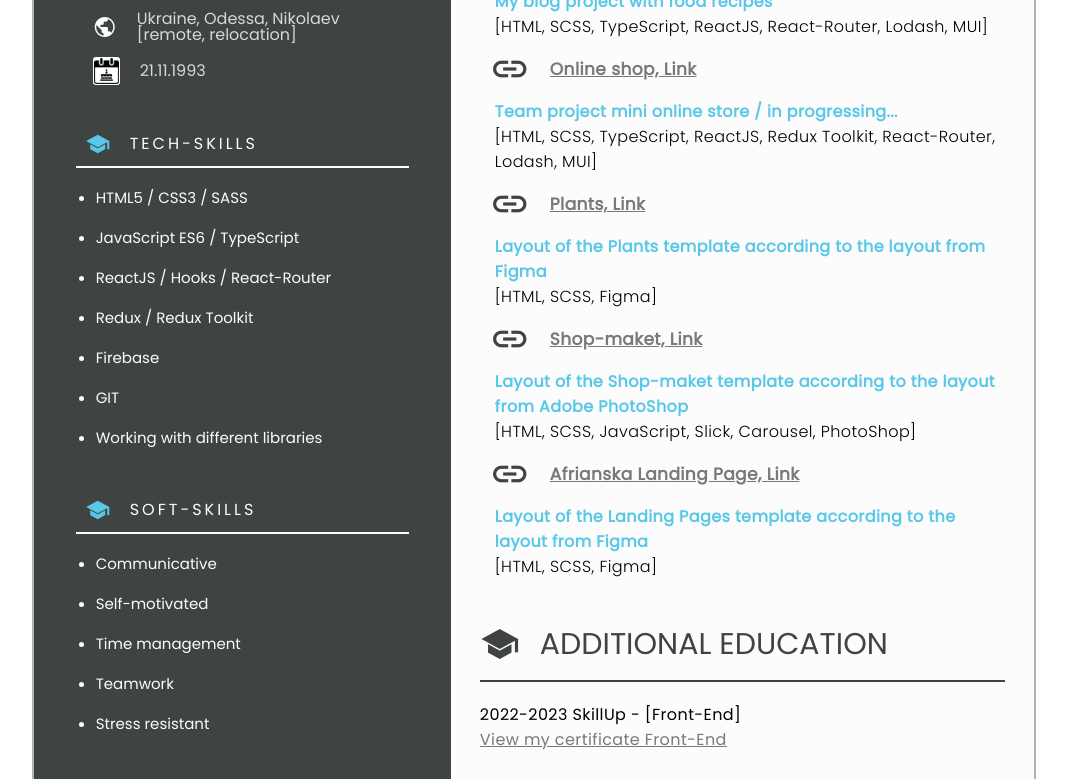
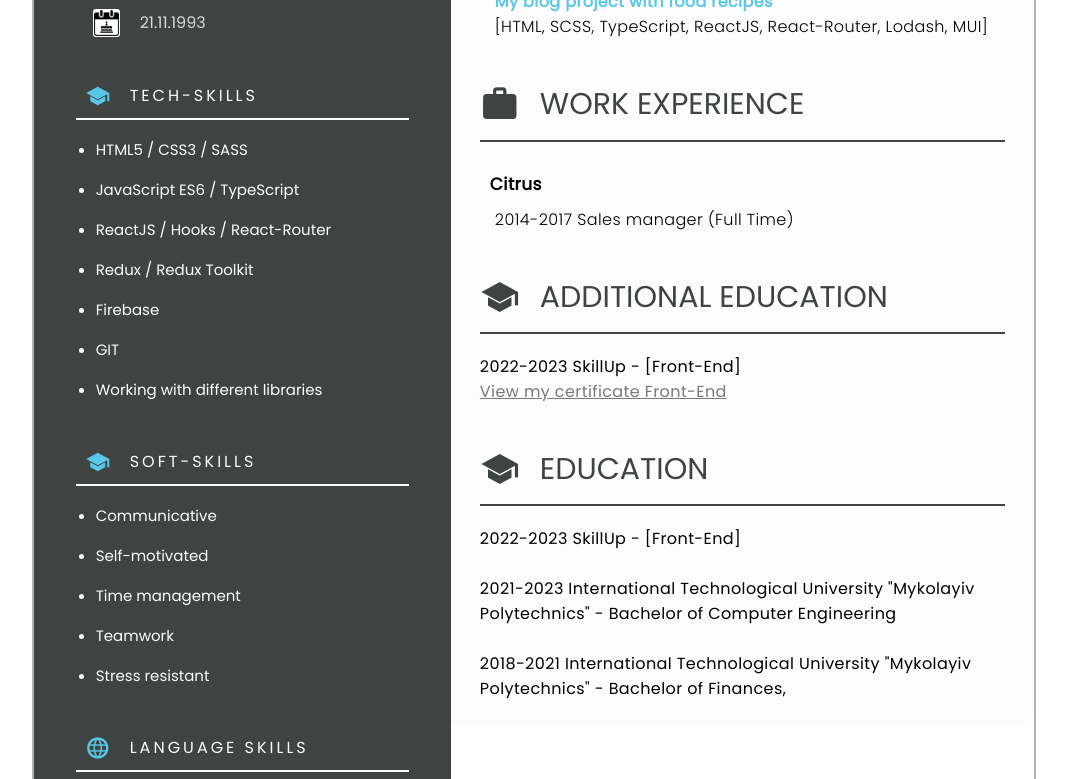
Before and after one commit to NikitOS-1/My-resume, a plain HTML site: page index.html in a window 1280 px wide. Shown: the part 737-1516 px from the top of the page, without its empty margins (106-1173 px from the left). Drawn offline with nearby package versions, Linux system fonts and the light colour scheme; files whose address does not match are found by name.

Commit message:
add artical WORK EXPERIENCE

```diff
--- a/index.html
+++ b/index.html
@@ -156,6 +156,7 @@
             </div>
             <div class="col-2">
                 <div class="row-1">
+                    <!-- SUMMARY -->
                     <div class="title">
                         <span class="material-symbols-outlined">
                             account_circle
@@ -170,6 +171,7 @@
                             with people of all levels and can easily establish good working relationships.
                         </p>
                     </div>
+                    <!-- PROJECT EXPERIENCE -->
                     <div class="title">
                         <span class="material-symbols-outlined">
                             work
@@ -209,7 +211,7 @@
                                 <p class="about">My blog project with food recipes</p>
                                 <p>[HTML, SCSS, TypeScript, ReactJS, React-Router, Lodash, MUI]</p>
                             </li>
-                            <li>
+                            <!-- <li>
                                 <div class="title">
                                     <span class="material-symbols-outlined">
                                         link
@@ -253,9 +255,25 @@
                                 <p class="about">Layout of the Landing Pages template according to the layout from Figma
                                 </p>
                                 <p>[HTML, SCSS, Figma]</p>
+                            </li> -->
+                        </ul>
+                    </div>
+                    <!-- WORK EXPERIENCE -->
+                    <div class="title">
+                        <span class="material-symbols-outlined">
+                            work
+                        </span>
+                        <h1>WORK EXPERIENCE</h1>
+                    </div>
+                    <div class="description">
+                        <ul>
+                            <li>
+                                <p class="title" style="font-weight: bold;">Citrus</p>
+                                <p>2014-2017 Sales manager (Full Time)</p>
                             </li>
                         </ul>
                     </div>
+                    <!-- ADDITIONAL EDUCATION -->
                     <div class="title">
                         <span class="material-symbols-outlined">
                             school
@@ -267,6 +285,7 @@
                         <a href="./Image/Certificate_Puzyrenko_FronEnd.png" target="_blank">View my certificate
                             Front-End</a>
                     </div>
+                    <!-- EDUCATION -->
                     <div class="title">
                         <span class="material-symbols-outlined">
                             school
```
Also changed, not shown: 1 other file.
